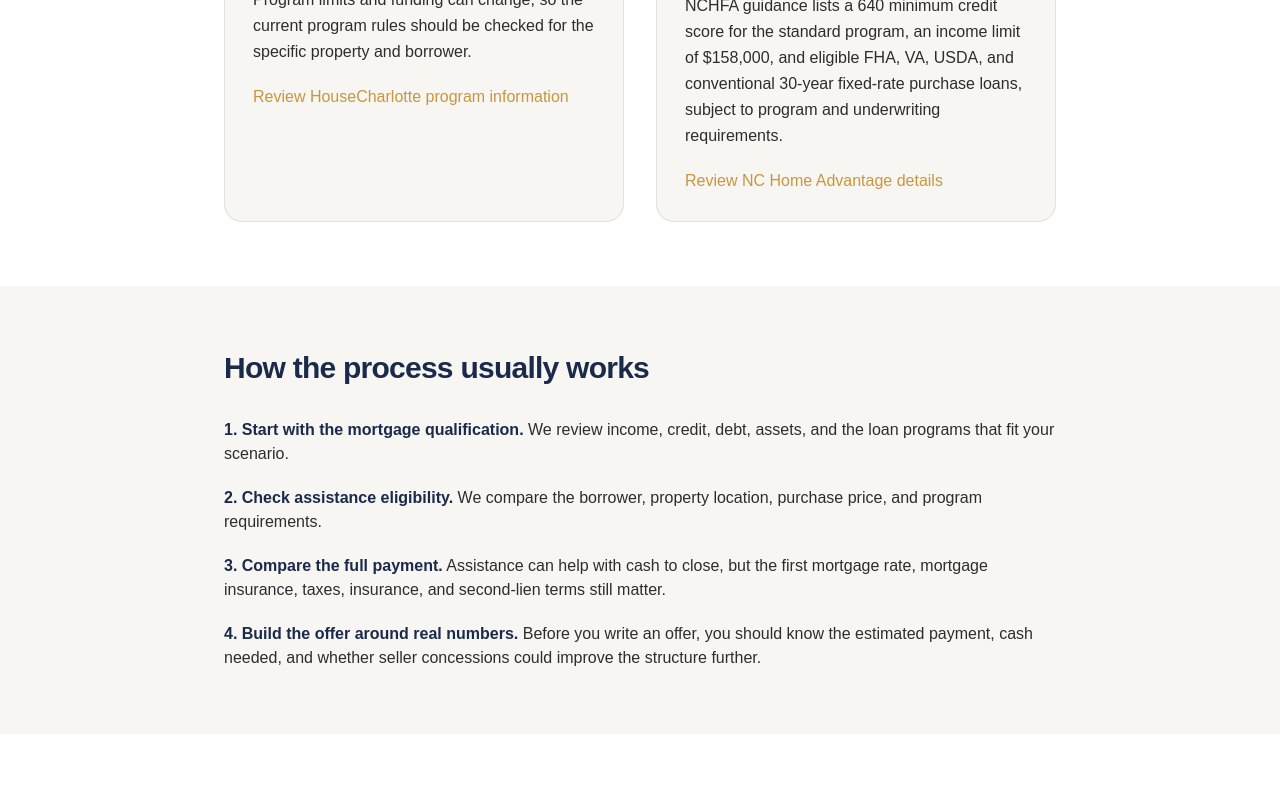
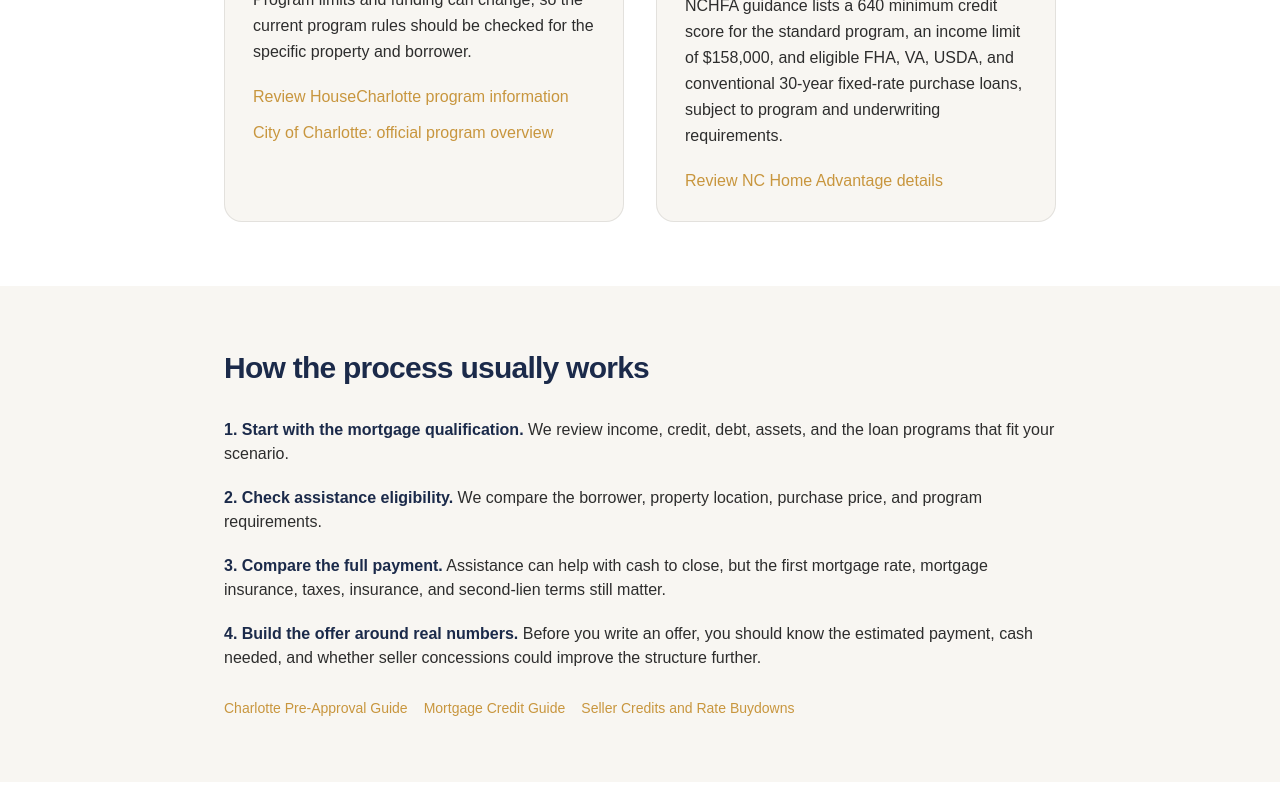
Before and after one commit to JLshope12/jacob-shope-mortgage, a Next.js app: page /down-payment-assistance-charlotte in a window 1280 px wide. Shown: the part 1100-1900 px from the top of the page. Built offline with nearby package versions, Linux system fonts and the light colour scheme.

Commit message:
SEO: strengthen DPA primary-source verification and canonical internal paths

```diff
--- a/app/down-payment-assistance-charlotte/page.tsx
+++ b/app/down-payment-assistance-charlotte/page.tsx
@@ -60,6 +60,7 @@ export default function DownPaymentAssistanceCharlottePage() {
       name: "Mpire Financial",
     },
     mainEntityOfPage: "https://jacobshopemortgage.com/down-payment-assistance-charlotte",
+    dateModified: "2026-10-28",
   };
 
   return (
@@ -108,6 +109,14 @@ export default function DownPaymentAssistanceCharlottePage() {
               >
                 Review HouseCharlotte program information
               </a>
+              <a
+                href="https://www.charlottenc.gov/Streets-and-Neighborhoods/Housing/Resources-for-Homeowners-Renters/Homeownership"
+                target="_blank"
+                rel="noopener noreferrer"
+                className="mt-3 block font-medium text-gold hover:underline"
+              >
+                City of Charlotte: official program overview
+              </a>
             </article>
 
             <article className="rounded-2xl border border-charcoal/10 bg-offwhite p-7">
@@ -143,6 +152,11 @@ export default function DownPaymentAssistanceCharlottePage() {
             <li><strong className="text-navy">3. Compare the full payment.</strong> Assistance can help with cash to close, but the first mortgage rate, mortgage insurance, taxes, insurance, and second-lien terms still matter.</li>
             <li><strong className="text-navy">4. Build the offer around real numbers.</strong> Before you write an offer, you should know the estimated payment, cash needed, and whether seller concessions could improve the structure further.</li>
           </ol>
+          <div className="mt-7 flex flex-wrap gap-4 text-sm font-medium">
+            <Link href="/mortgage-preapproval-charlotte" className="text-gold hover:underline">Charlotte Pre-Approval Guide</Link>
+            <Link href="/mortgage-credit-score-charlotte" className="text-gold hover:underline">Mortgage Credit Guide</Link>
+            <Link href="/seller-concessions-north-carolina" className="text-gold hover:underline">Seller Credits and Rate Buydowns</Link>
+          </div>
         </div>
       </section>
 
@@ -184,7 +198,7 @@ export default function DownPaymentAssistanceCharlottePage() {
           </p>
           <div className="mt-8 flex flex-wrap justify-center gap-4">
             <Link href="/contact" className="rounded-lg bg-gold px-6 py-3 font-semibold text-white hover:bg-gold/90">Check My Options</Link>
-            <Link href="/loan-programs/first-time-buyer" className="rounded-lg border-2 border-white px-6 py-3 font-semibold text-white hover:bg-white hover:text-navy">First-Time Buyer Guide</Link>
+            <Link href="/first-time-homebuyer-charlotte" className="rounded-lg border-2 border-white px-6 py-3 font-semibold text-white hover:bg-white hover:text-navy">First-Time Buyer Guide</Link>
           </div>
         </div>
       </section>
@@ -195,7 +209,7 @@ export default function DownPaymentAssistanceCharlottePage() {
           participating lender, underwriting guidelines, and property. This page is educational and is not a commitment to lend or a guarantee of assistance.
         </p>
         <p className="mt-3">
-          Sources: City of Charlotte / DreamKey Partners HouseCharlotte program information and North Carolina Housing Finance Agency NC Home Advantage Mortgage guidance, reviewed September 2026.
+          Sources: City of Charlotte / DreamKey Partners HouseCharlotte program information and North Carolina Housing Finance Agency NC Home Advantage Mortgage guidance, reviewed October 28, 2026.
         </p>
       </section>
     </div>
```
